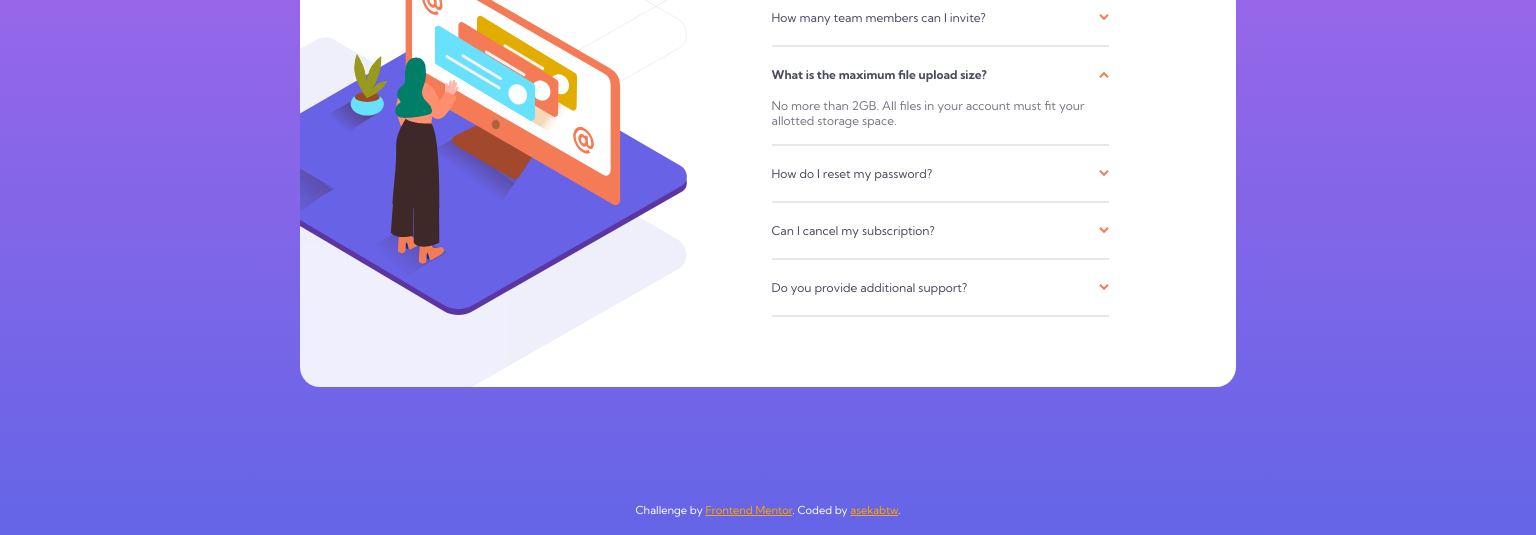
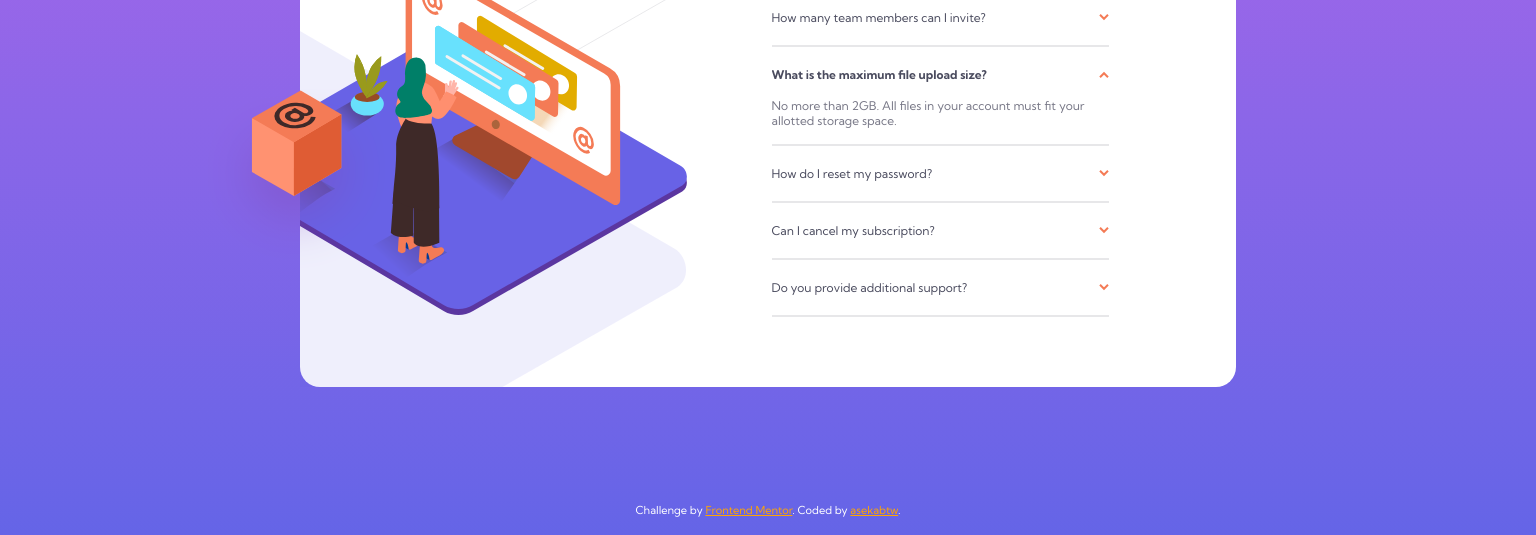
Before and after one commit to asekabtw/automatic-fishstick, a plain HTML site: page index.html in a window 1536 px wide. Shown: the part 265-800 px from the top of the page. Drawn offline with Linux system fonts and the light colour scheme.

Commit message:
Add files via upload
some fixes

```diff
--- a/index.html
+++ b/index.html
@@ -46,6 +46,7 @@
       <div class="content-wrapper">
         <!-- image -->
         <div class="image">
+          <div class="image-wrapper">
             <picture class="image__picture">
               <source
                 media="(min-width: 90em)"
@@ -58,6 +59,10 @@
                 alt=""
               />
             </picture>
+          </div>
+          <div class="image-box">
+            <img src="./images/illustration-box-desktop.svg" alt="" />
+          </div>
         </div>
         <!-- end of image -->
 
--- a/sass/style.scss
+++ b/sass/style.scss
@@ -49,7 +49,6 @@ body {
       width: 61%;
       display: flex;
       padding: 0;
-      overflow: hidden;
       align-items: center;
     }
 
@@ -74,19 +73,37 @@ body {
   &__mobile {
     display: block;
   }
+
+  &-box {
+    display: none;
+  }
 }
 
 @media screen and (min-width: 90em) {
   .image {
     width: auto;
     min-height: 100%;
-    padding-block: 4.5rem;
     position: static;
     transform: none;
-    background: url(../images/bg-pattern-desktop.svg) no-repeat 100% 65%;
+    overflow: hidden;
+    padding-bottom: 0;
+    background: none;
 
-    background-size: 150%;
-    transform: translateX(-18%);
+    &-wrapper {
+      padding-block: 4.5rem;
+      background: url(../images/bg-pattern-desktop.svg) no-repeat 100% 65%;
+      background-size: 200%;
+      transform: translate(-18%);
+    }
+
+    &-box {
+      display: block;
+      position: absolute;
+      top: 50%;
+      left: -10.5%;
+
+      transform: translateY(-25%);
+    }
   }
 }
 
```
Also changed, not shown: css/style.css, 1 other file. Lines whose indentation alone changed are shown as unchanged.
